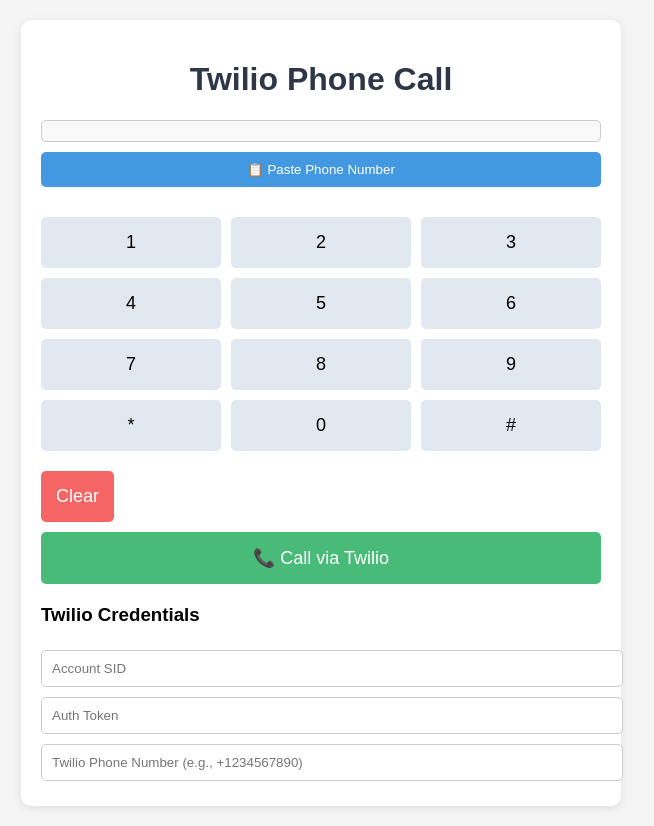
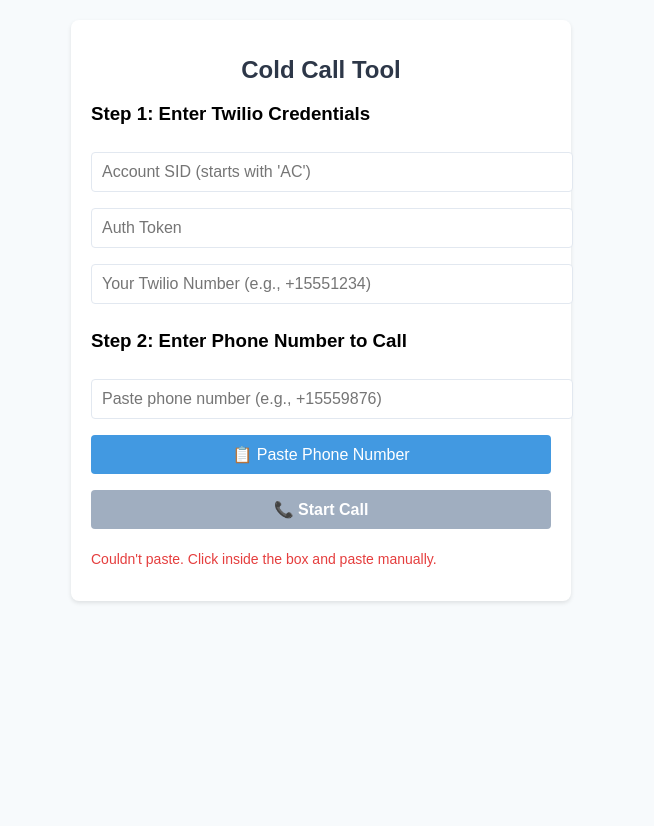
Before and after one commit to maxuliana/twilio_call, a website: page index.html in a window 1280 px wide. Both pictures are taken after a click on the button "📋 Paste Phone Number". Shown: the whole page, without its empty margins (319-973 px from the left). After the commit the page ends 800 px from the top, so only its background shows below. Drawn offline with Linux system fonts and the light colour scheme.

Commit message:
Update index.html

```diff
--- a/index.html
+++ b/index.html
@@ -3,207 +3,146 @@
 <head>
     <meta charset="UTF-8">
     <meta name="viewport" content="width=device-width, initial-scale=1.0">
-    <title>Twilio Caller</title>
+    <title>Cold Call Tool</title>
     <style>
         body {
             font-family: Arial, sans-serif;
-            max-width: 600px;
+            max-width: 500px;
             margin: 0 auto;
             padding: 20px;
-            background-color: #f5f5f5;
+            background: #f7fafc;
+        }
+        .container {
+            background: white;
+            padding: 20px;
+            border-radius: 8px;
+            box-shadow: 0 2px 4px rgba(0,0,0,0.1);
         }
         h1 {
             color: #2d3748;
             text-align: center;
+            font-size: 24px;
         }
-        .container {
-            background: white;
-            padding: 20px;
-            border-radius: 10px;
-            box-shadow: 0 2px 10px rgba(0, 0, 0, 0.1);
+        input, button {
+            width: 100%;
+            padding: 10px;
+            margin: 8px 0;
+            border: 1px solid #e2e8f0;
+            border-radius: 4px;
+            font-size: 16px;
         }
-        .number-display {
-            font-size: 24px;
-            padding: 10px;
-            margin: 10px 0;
-            border: 1px solid #ccc;
-            border-radius: 5px;
-            text-align: center;
-            background: #f9f9f9;
+        button {
+            background: #4299e1;
+            color: white;
+            border: none;
+            cursor: pointer;
         }
-        .keypad {
-            display: grid;
-            grid-template-columns: repeat(3, 1fr);
-            gap: 10px;
-            margin: 20px 0;
+        button:hover {
+            background: #3182ce;
         }
-        .key {
-            padding: 15px;
-            font-size: 18px;
-            border: none;
-            border-radius: 5px;
-            background: #e2e8f0;
-            cursor: pointer;
-            transition: background 0.2s;
-        }
-        .key:hover {
-            background: #cbd5e0;
-        }
-        .key:active {
+        button:disabled {
             background: #a0aec0;
         }
         .call-btn {
-            width: 100%;
-            padding: 15px;
-            font-size: 18px;
             background: #48bb78;
-            color: white;
-            border: none;
-            border-radius: 5px;
-            cursor: pointer;
-            margin-top: 10px;
+            font-weight: bold;
         }
         .call-btn:hover {
             background: #38a169;
         }
-        .paste-btn {
-            width: 100%;
-            padding: 10px;
-            background: #4299e1;
-            color: white;
-            border: none;
-            border-radius: 5px;
-            cursor: pointer;
-            margin-bottom: 10px;
-        }
-        .paste-btn:hover {
-            background: #3182ce;
-        }
-        .credentials {
-            margin-top: 20px;
-        }
-        .credentials input {
-            width: 100%;
-            padding: 10px;
-            margin: 5px 0;
-            border: 1px solid #ccc;
-            border-radius: 5px;
-        }
-        .clear-btn {
-            background: #f56565;
-            color: white;
-        }
-        .clear-btn:hover {
-            background: #e53e3e;
+        .error {
+            color: #e53e3e;
+            font-size: 14px;
         }
     </style>
 </head>
 <body>
     <div class="container">
-        <h1>Twilio Phone Call</h1>
+        <h1>Cold Call Tool</h1>
+
+        <!-- Twilio Credentials -->
+        <h3>Step 1: Enter Twilio Credentials</h3>
+        <input type="text" id="accountSid" placeholder="Account SID (starts with 'AC')">
+        <input type="text" id="authToken" placeholder="Auth Token">
+        <input type="text" id="twilioNumber" placeholder="Your Twilio Number (e.g., +15551234)">
 
         <!-- Phone Number Input -->
-        <div class="number-display" id="phoneNumber"></div>
-        <button class="paste-btn" id="pasteBtn">📋 Paste Phone Number</button>
+        <h3>Step 2: Enter Phone Number to Call</h3>
+        <input type="text" id="phoneNumber" placeholder="Paste phone number (e.g., +15559876)">
+        <button id="pasteBtn">📋 Paste Phone Number</button>
 
-        <!-- Keypad -->
-        <div class="keypad">
-            <button class="key" data-number="1">1</button>
-            <button class="key" data-number="2">2</button>
-            <button class="key" data-number="3">3</button>
-            <button class="key" data-number="4">4</button>
-            <button class="key" data-number="5">5</button>
-            <button class="key" data-number="6">6</button>
-            <button class="key" data-number="7">7</button>
-            <button class="key" data-number="8">8</button>
-            <button class="key" data-number="9">9</button>
-            <button class="key" data-number="*">*</button>
-            <button class="key" data-number="0">0</button>
-            <button class="key" data-number="#">#</button>
-        </div>
-
-        <!-- Clear & Call Buttons -->
-        <button class="key clear-btn" id="clearBtn">Clear</button>
-        <button class="call-btn" id="callBtn">📞 Call via Twilio</button>
-
-        <!-- Twilio Credentials -->
-        <div class="credentials">
-            <h3>Twilio Credentials</h3>
-            <input type="text" id="accountSid" placeholder="Account SID">
-            <input type="text" id="authToken" placeholder="Auth Token">
-            <input type="text" id="twilioNumber" placeholder="Twilio Phone Number (e.g., +1234567890)">
-        </div>
+        <!-- Call Button -->
+        <button id="callBtn" class="call-btn" disabled>📞 Start Call</button>
+        <p id="error" class="error"></p>
     </div>
 
     <script>
-        const phoneNumberDisplay = document.getElementById('phoneNumber');
+        const accountSidInput = document.getElementById('accountSid');
+        const authTokenInput = document.getElementById('authToken');
+        const twilioNumberInput = document.getElementById('twilioNumber');
+        const phoneNumberInput = document.getElementById('phoneNumber');
         const pasteBtn = document.getElementById('pasteBtn');
-        const clearBtn = document.getElementById('clearBtn');
         const callBtn = document.getElementById('callBtn');
-        const keypadButtons = document.querySelectorAll('.key[data-number]');
+        const errorDisplay = document.getElementById('error');
 
-        let phoneNumber = '';
+        // Enable call button only when all fields are filled
+        function checkFields() {
+            const allFilled = accountSidInput.value && authTokenInput.value &&
+                             twilioNumberInput.value && phoneNumberInput.value;
+            callBtn.disabled = !allFilled;
+        }
 
-        // Keypad input
-        keypadButtons.forEach(button => {
-            button.addEventListener('click', () => {
-                phoneNumber += button.getAttribute('data-number');
-                phoneNumberDisplay.textContent = phoneNumber;
-            });
+        // Auto-check fields on input
+        [accountSidInput, authTokenInput, twilioNumberInput, phoneNumberInput].forEach(input => {
+            input.addEventListener('input', checkFields);
         });
 
-        // Paste from clipboard
+        // Paste phone number
         pasteBtn.addEventListener('click', async () => {
             try {
                 const text = await navigator.clipboard.readText();
-                phoneNumber = text.replace(/\D/g, ''); // Remove non-digits
-                phoneNumberDisplay.textContent = phoneNumber;
+                phoneNumberInput.value = text.replace(/\D/g, ''); // Numbers only
+                checkFields();
             } catch (err) {
-                alert('Failed to paste. Check clipboard permissions.');
+                showError("Couldn't paste. Click inside the box and paste manually.");
             }
         });
 
-        // Clear number
-        clearBtn.addEventListener('click', () => {
-            phoneNumber = '';
-            phoneNumberDisplay.textContent = '';
-        });
-
-        // Initiate Twilio Call (via Netlify Function)
+        // Make call via Netlify Function
         callBtn.addEventListener('click', async () => {
-            const accountSid = document.getElementById('accountSid').value;
-            const authToken = document.getElementById('authToken').value;
-            const twilioNumber = document.getElementById('twilioNumber').value;
-
-            if (!phoneNumber || !accountSid || !authToken || !twilioNumber) {
-                alert('Please fill in all fields!');
-                return;
-            }
+            callBtn.disabled = true;
+            callBtn.textContent = "Calling...";
+            errorDisplay.textContent = "";
 
             try {
-                const response = await fetch('/.netlify/functions/twilio-call', {
+                const response = await fetch('/.netlify/functions/make-call', {
                     method: 'POST',
                     headers: { 'Content-Type': 'application/json' },
                     body: JSON.stringify({
-                        accountSid,
-                        authToken,
-                        twilioNumber,
-                        toNumber: phoneNumber
+                        accountSid: accountSidInput.value,
+                        authToken: authTokenInput.value,
+                        twilioNumber: twilioNumberInput.value,
+                        toNumber: phoneNumberInput.value
                     })
                 });
 
                 const result = await response.json();
-
                 if (result.success) {
-                    alert(`Calling ${phoneNumber}...`);
+                    alert(`Calling ${phoneNumberInput.value}...`);
                 } else {
-                    alert('Error: ' + (result.error || 'Failed to call'));
+                    showError(result.error || "Call failed. Check credentials.");
                 }
             } catch (err) {
-                alert('Network error. Check console.');
-                console.error(err);
+                showError("Network error. Try again.");
+            } finally {
+                callBtn.textContent = "📞 Start Call";
+                callBtn.disabled = false;
             }
         });
+
+        function showError(message) {
+            errorDisplay.textContent = message;
+        }
     </script>
 </body>
 </html>
```
